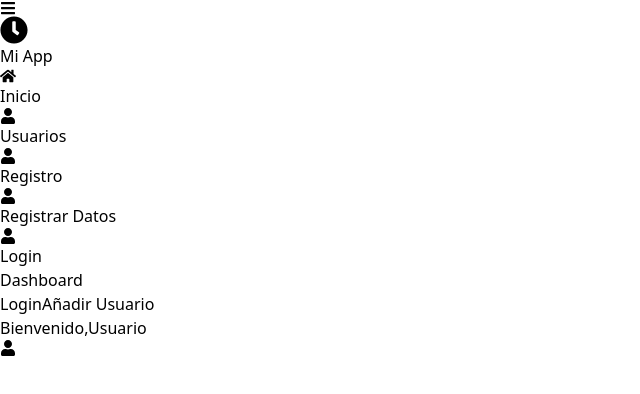
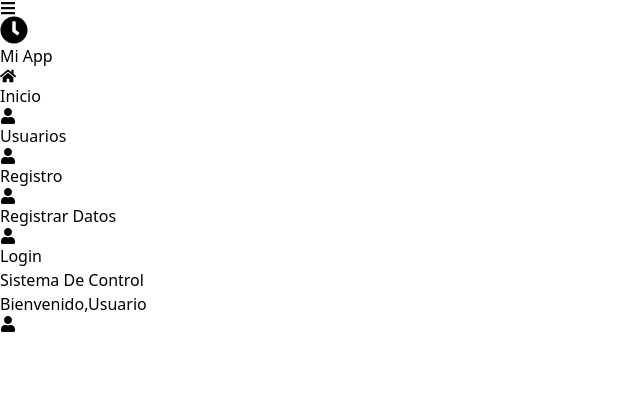
Before and after one commit to dcblack77/ch-client, a React (Vite) app: page /dashboard in a window 1280 px wide. Shown: the top 394 px of the page, without its empty margins (0-640 px from the left). Built offline with nearby package versions, Linux system fonts and the light colour scheme.

Commit message:
refactory Header

```diff
--- a/src/Components/Header/Header.tsx
+++ b/src/Components/Header/Header.tsx
@@ -9,18 +9,18 @@ export const Header: React.FC = () => {
         <div className="flex items-center justify-between h-16">
           {/* Logo o Título */}
           <div className="flex-shrink-0">
-            <h1 className="text-2xl font-bold text-white">Dashboard</h1>
+            <h1 className="text-2xl font-bold text-white">Sistema De Control</h1>
           </div>
 
-          {/* Enlaces de navegación */}
-          <nav className="hidden md:flex space-x-8">
+
+          {/* <nav className="hidden md:flex space-x-8">
             <Link to="/login" className="text-gray-300 hover:text-white transition duration-300 ease-in-out">
               Login
             </Link>
             <Link to="/register" className="text-gray-300 hover:text-white transition duration-300 ease-in-out">
               Añadir Usuario
             </Link>
-          </nav>
+          </nav> */}
 
           {/* Bienvenida al usuario */}
           <div className="flex items-center">
```
